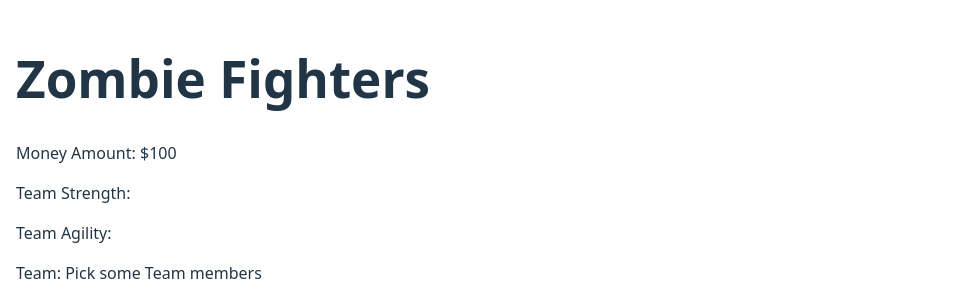
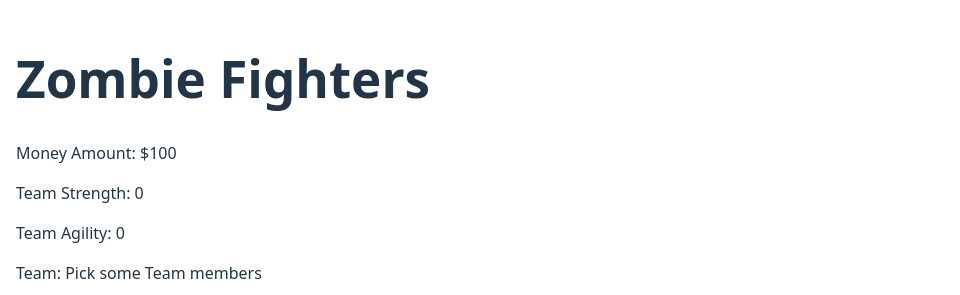
Before and after one commit to gkourouma/react-state-management-lab, a React (Vite) app: page / in a window 1280 px wide. Shown: the top 295 px of the page, without its empty margins (0-960 px from the left). Built offline with nearby package versions, Linux system fonts and the light colour scheme.

Commit message:
Added total sum of team strength and agility with reduce function.

```diff
--- a/src/App.jsx
+++ b/src/App.jsx
@@ -15,6 +15,7 @@ const App = () => {
     }
     console.log(zombie);
   };
+
 
   const [team, setTeam] = useState([]);
   const [money, setMoney] = useState(100);
@@ -101,12 +102,15 @@ const App = () => {
     },
   ]);
 
+  const totalStrength = team.reduce((accumulator, zombie) => accumulator + zombie.strength,0) //Used .reduce to sum up strength and agility of team members
+  const totalAgility = team.reduce((accumulator, zombie) => accumulator + zombie.agility,0)
+
   return (
     <div>
       <h1>Zombie Fighters</h1>
       <p>Money Amount: ${money}</p>
-      <p>Team Strength: </p>
-      <p>Team Agility: </p>
+      <p>Team Strength: {totalStrength} </p>
+      <p>Team Agility: {totalAgility} </p>
       <p>
         Team:
         {team.length === 0
```
